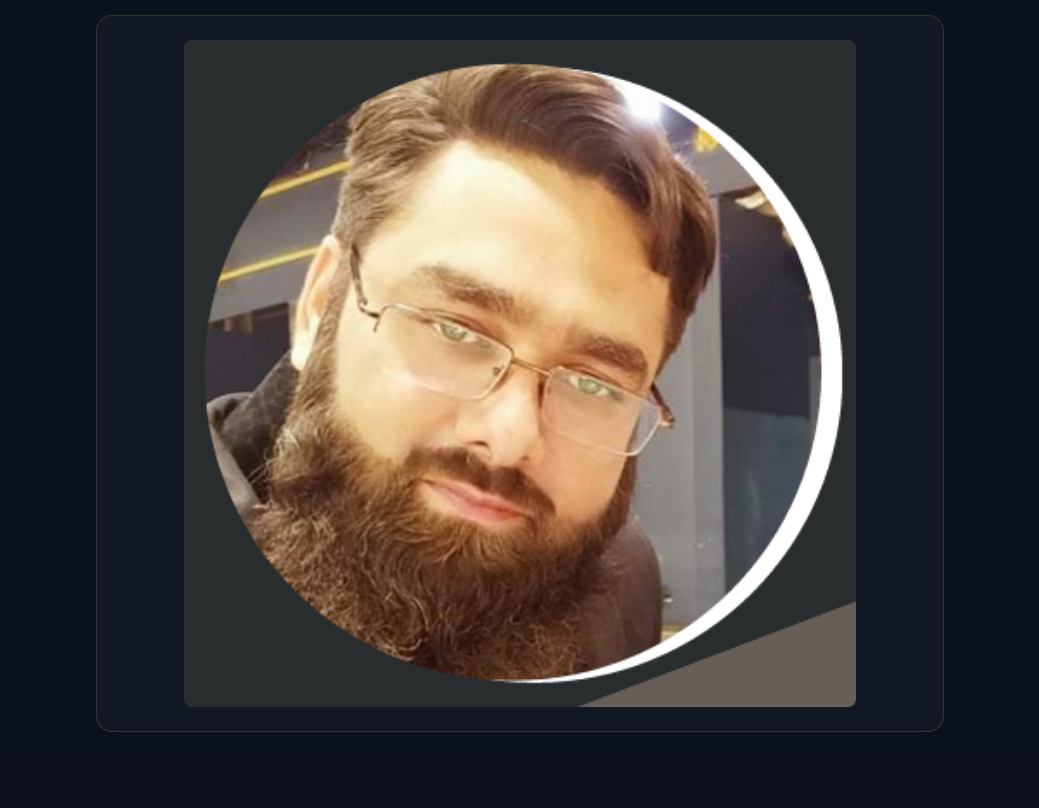
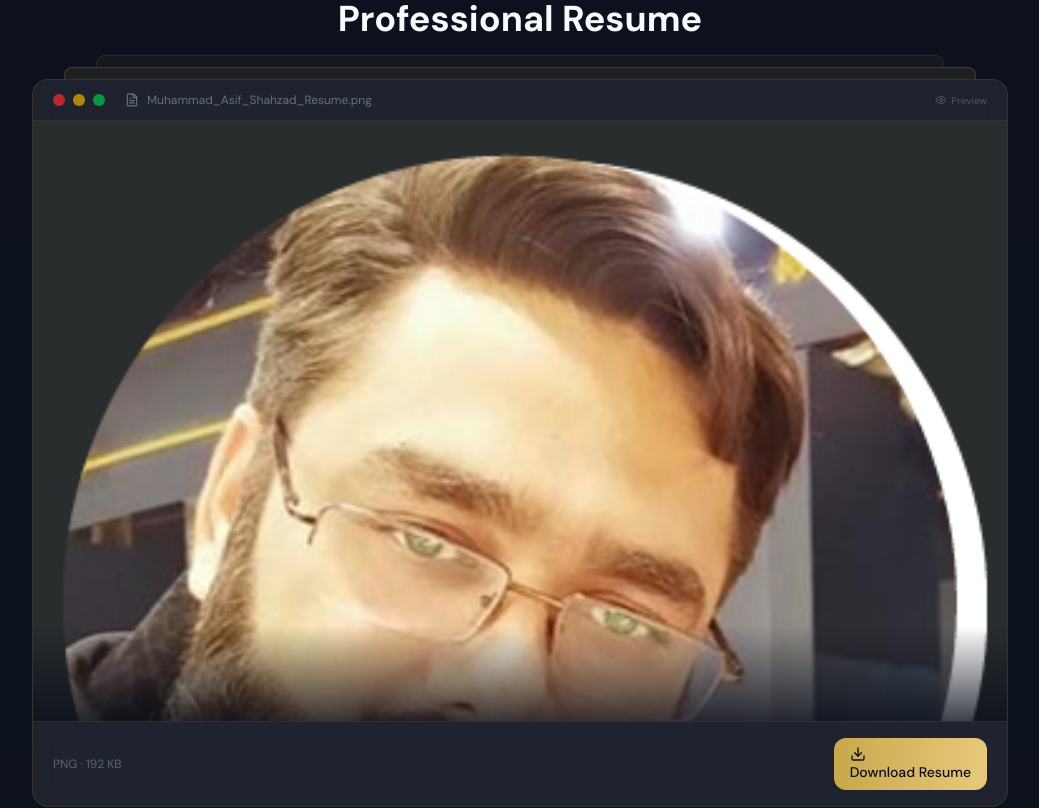
Before and after one commit to maxsolbiz/asif-portfolio, a Next.js app: page /resume.pdf in a window 1280 px wide. Shown: the part 1540-2348 px from the top of the page, without its empty margins (120-1159 px from the left). Built offline with nearby package versions, Linux system fonts and the light colour scheme; a web font is replaced by a local one.

Commit message:
fix: resume preview polished with mac-style window, hero resume link fixed

```diff
--- a/src/app/[locale]/page.tsx
+++ b/src/app/[locale]/page.tsx
@@ -58,7 +58,7 @@ function NavBar() {
               {t(link.key)}
             </a>
           ))}
-          <a href="/resume.pdf" download>
+          <a href="/resume.png" download="Muhammad_Asif_Shahzad_Resume.png">
             <GlowButton size="sm">{t("resume")}</GlowButton>
           </a>
         </div>
@@ -81,7 +81,7 @@ function NavBar() {
               {t(link.key)}
             </a>
           ))}
-          <a href="/resume.pdf" download>
+          <a href="/resume.png" download="Muhammad_Asif_Shahzad_Resume.png">
             <GlowButton size="sm" className="w-full">{t("resume")}</GlowButton>
           </a>
         </div>
--- a/src/components/portfolio/HeroSection.tsx
+++ b/src/components/portfolio/HeroSection.tsx
@@ -84,7 +84,7 @@ export default function HeroSection() {
             transition={{ duration: 0.6, delay: 0.4 }}
             className="flex flex-col sm:flex-row gap-4 mb-12"
           >
-            <a href="/resume.pdf" download>
+            <a href="/resume.png" download="Muhammad_Asif_Shahzad_Resume.png">
               <GlowButton size="lg">{t("cta_resume")}</GlowButton>
             </a>
             <GlowButton
--- a/src/components/portfolio/ResumeSection.tsx
+++ b/src/components/portfolio/ResumeSection.tsx
@@ -3,27 +3,28 @@
 import { useTranslations } from "next-intl";
 import { motion } from "framer-motion";
 import Image from "next/image";
-import { Download } from "lucide-react";
+import { Download, FileText, Eye } from "lucide-react";
 import GlowButton from "./GlowButton";
 
 export default function ResumeSection() {
   const t = useTranslations("nav");
 
   return (
-    <section className="py-20 relative bg-obsidian/30">
-      <div className="max-w-4xl mx-auto px-4 sm:px-6">
+    <section className="py-24 relative bg-obsidian/30">
+      <div className="max-w-5xl mx-auto px-4 sm:px-6">
         <motion.div
           initial={{ opacity: 0, y: 30 }}
           whileInView={{ opacity: 1, y: 0 }}
           viewport={{ once: true }}
           transition={{ duration: 0.6 }}
-          className="text-center mb-8"
+          className="text-center mb-10"
         >
           <div className="inline-flex items-center gap-3 text-xs tracking-[0.2em] text-gold uppercase font-medium mb-4">
             <span className="w-8 h-px bg-gold/50" />
             RESUME
             <span className="w-8 h-px bg-gold/50" />
           </div>
+          <h2 className="font-bold text-3xl sm:text-4xl">Professional Resume</h2>
         </motion.div>
 
         <motion.div
@@ -31,23 +32,51 @@ export default function ResumeSection() {
           whileInView={{ opacity: 1, y: 0 }}
           viewport={{ once: true }}
           transition={{ duration: 0.5 }}
-          className="glass-card p-4 sm:p-6 relative group"
+          className="relative"
         >
-          <div className="relative w-full max-w-2xl mx-auto rounded-lg overflow-hidden">
+          {/* Decorative top bar */}
+          <div className="absolute -top-3 left-8 right-8 h-3 bg-gold/10 rounded-t-lg border border-gold/20 border-b-0" />
+          <div className="absolute -top-6 left-16 right-16 h-3 bg-gold/5 rounded-t-lg border border-gold/10 border-b-0" />
+
+          {/* Main card */}
+          <div className="glass-card overflow-hidden border-gold/20">
+            {/* Mac-style window header */}
+            <div className="flex items-center gap-2 px-5 py-3 border-b border-gold/10 bg-white/5">
+              <div className="w-3 h-3 rounded-full bg-red-500/70" />
+              <div className="w-3 h-3 rounded-full bg-yellow-500/70" />
+              <div className="w-3 h-3 rounded-full bg-green-500/70" />
+              <div className="flex items-center gap-2 ml-3 text-xs text-text-muted/60">
+                <FileText className="w-3.5 h-3.5" />
+                Muhammad_Asif_Shahzad_Resume.png
+              </div>
+              <div className="ml-auto flex items-center gap-1 text-[10px] text-text-muted/40">
+                <Eye className="w-3 h-3" /> Preview
+              </div>
+            </div>
+
+            {/* Image preview with scroll */}
+            <div className="relative max-h-[600px] overflow-y-auto bg-white/5">
               <Image
                 src="/resume.png"
                 alt="Muhammad Asif Shahzad Resume"
                 width={800}
                 height={1100}
                 className="w-full h-auto object-contain"
+                priority
               />
-            <div className="absolute inset-0 bg-black/0 group-hover:bg-black/40 transition-all duration-300 flex items-center justify-center">
+
+              {/* Gradient fade at bottom */}
+              <div className="sticky bottom-0 left-0 right-0 h-24 bg-gradient-to-t from-midnight/80 to-transparent pointer-events-none" />
+            </div>
+
+            {/* Bottom bar */}
+            <div className="flex items-center justify-between px-5 py-4 border-t border-gold/10 bg-white/5">
+              <div className="text-xs text-text-muted/50">PNG · 192 KB</div>
               <a
                 href="/resume.png"
                 download="Muhammad_Asif_Shahzad_Resume.png"
-                className="opacity-0 group-hover:opacity-100 transition-opacity duration-300"
               >
-                <GlowButton size="md">
+                <GlowButton size="sm">
                   <Download className="w-4 h-4" />
                   {t("resume")}
                 </GlowButton>
```
Lines whose indentation alone changed are shown as unchanged.
